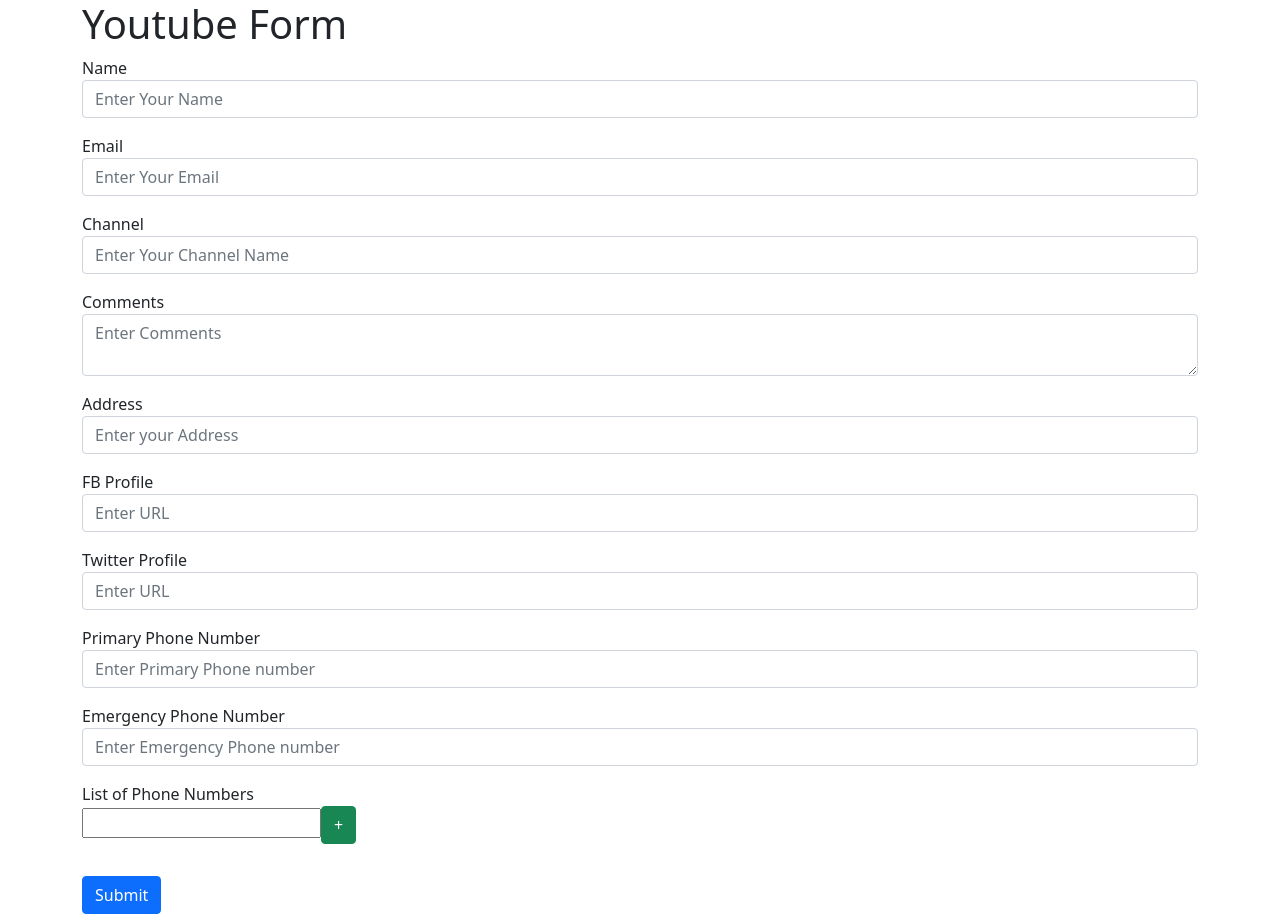
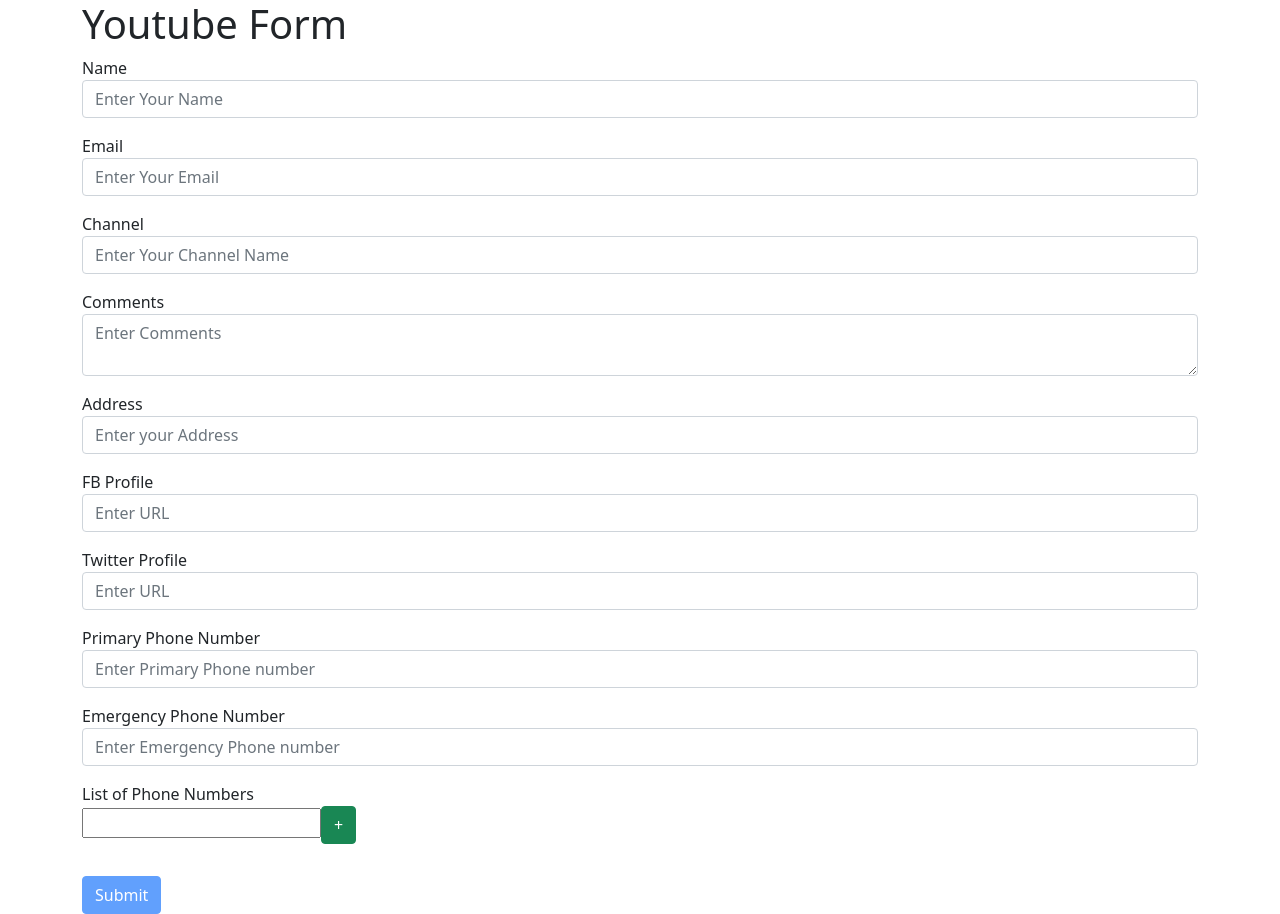
Before and after one commit to AnushkaNemishte/react-formik, a React (Create React App) app: page / in a window 1280 px wide. Built offline with nearby package versions, Linux system fonts and the light colour scheme.

Commit message:
Disabling the Submit Button in Form

```diff
--- a/src/Components/YoutubeForm.js
+++ b/src/Components/YoutubeForm.js
@@ -29,7 +29,12 @@
       initialValues={initialValues}
       onSubmit={onSubmit}
       validationSchema={ValidationSchema}
+      validateOnMount
     >
+      {
+        (formikProps) => {
+          console.log("formikProps",formikProps)
+          return(
             <div className='container'>
             <h1>Youtube Form</h1>
             <Form >
@@ -168,9 +173,14 @@
                   }
                 </FieldArray>
               </div>
-          <Button className='mt-3' type='submit' variant='primary'>Submit</Button>
+              <Button className='mt-3' type='submit' disabled={!formikProps.isValid} variant='primary'>Submit</Button>
             </Form>
           </div>
+          )
+
+        }
+      }
+
     </Formik>
   );
 }
```
Lines whose indentation alone changed are shown as unchanged.
